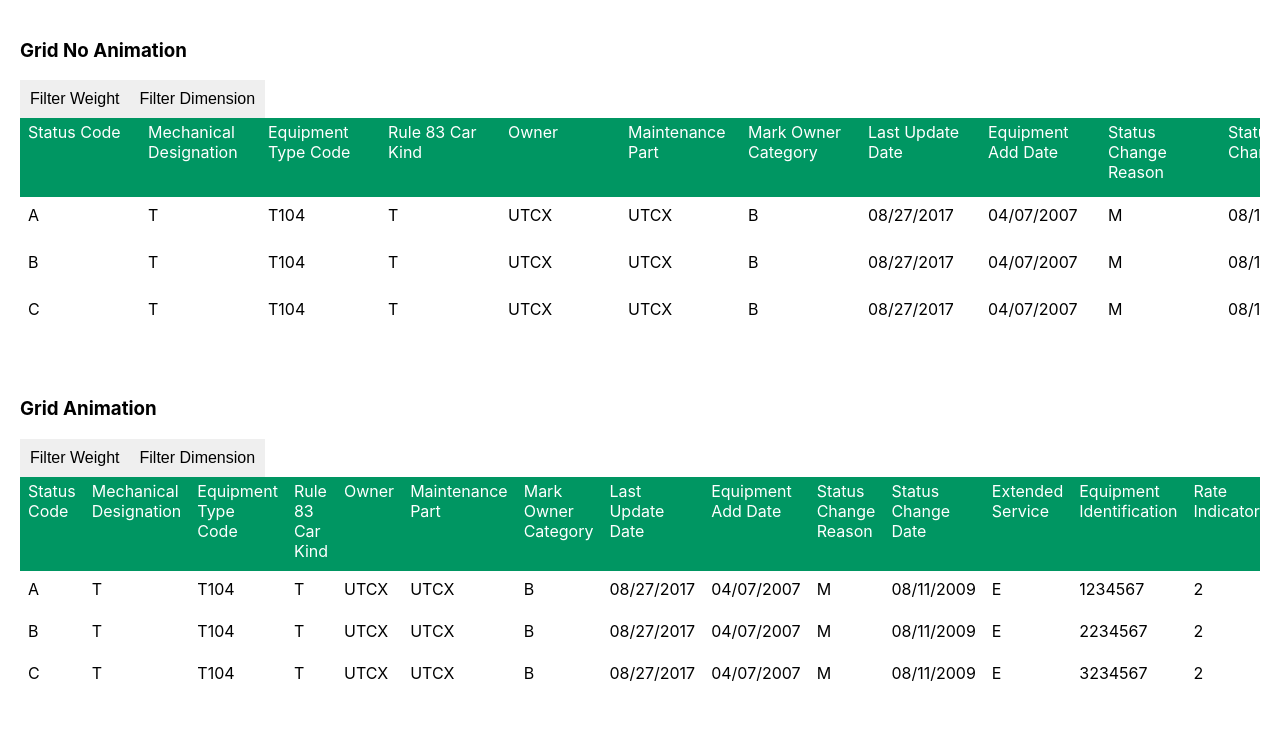
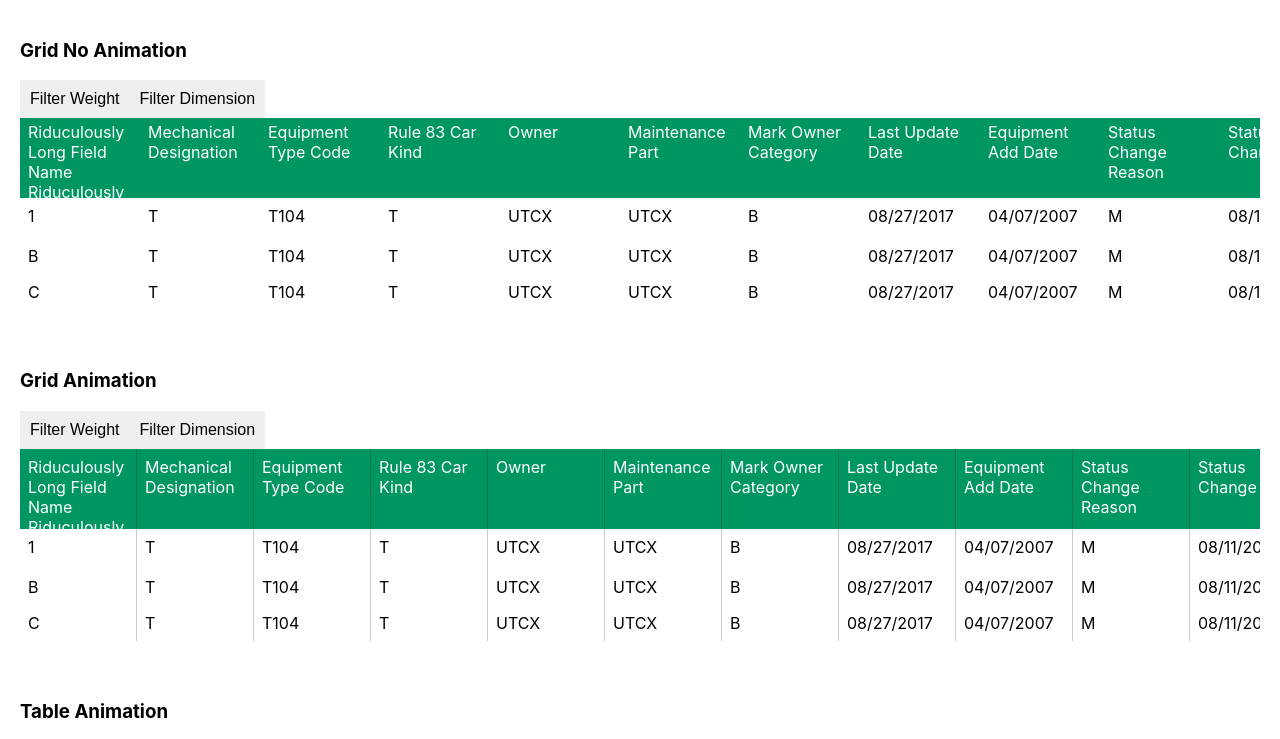
Before and after one commit to lsimrsi/big-tables, a React (Create React App) app in the folder react-ui/: page / in a window 1280 px wide. Shown: the top 739 px of the page. Built offline with nearby package versions, Linux system fonts and the light colour scheme.

Commit message:
add better styling for GridAnim

```diff
--- a/react-ui/src/components/GridAnim.css
+++ b/react-ui/src/components/GridAnim.css
@@ -1,30 +1,35 @@
 #grid-anim .table {
   display: grid;
   max-width: 100%;
-  overflow-x: auto;
-  grid-template-columns: repeat(28, min-content);
-  height: 220px;
+  overflow-x: scroll;
+  grid-template-columns: repeat(28, max-content);
+  grid-template-rows: 80px repeat(auto-fill, 40px);
 }
 
 #grid-anim .field-common {
-  box-sizing: border-box;
-  display: inline-block;
-  max-width: 120px;
+  max-width: 100px;
+  overflow-x: hidden;
+  width: 100px;
   transition: max-width 200ms, padding 200ms;
-  overflow: hidden;
 }
 
 #grid-anim .header {
-  padding: 4px 8px;
+  display: flex;
+  overflow-y: auto;
+  padding: 8px;
   background-color: #009662;
+  border-right: 1px solid rgba(54, 54, 54, 0.363);
   color: white;
 }
 
 #grid-anim .field {
   padding: 8px;
+  border-right: 1px solid #ccc;
 }
 
 #grid-anim .hide-field {
-  max-width: 0px;
-  padding: 0;
+  overflow: hidden;
+  max-width: 0;
+  padding: 8px 0;
+  border-right: none;
 }
--- a/react-ui/src/components/GridAnim.js
+++ b/react-ui/src/components/GridAnim.js
@@ -1,8 +1,9 @@
 import React, { useState } from 'react';
-import { data, weightFields, dimensionFields } from '../data';
+import { data } from '../data';
 import Record from './Record';
 import './GridAnim.css';
 import Button from './Button';
+import {isVisibleField} from '../utils/common';
 
 const GridAnim = () => {
   const [filterWeight, filterWeightSet] = useState(false);
@@ -10,12 +11,10 @@ const GridAnim = () => {
 
   const onClickFilterWeight = () => {
     filterWeightSet(!filterWeight);
-    filterDimensionSet(false);
   }
 
   const onClickFilterDimension = () => {
     filterDimensionSet(!filterDimension);
-    filterWeightSet(false);
   }
 
   return (
@@ -26,30 +25,9 @@ const GridAnim = () => {
       <div className="table">
         {Object.keys(data[0]).map(item => {
           let capped = capitalizeFirstLetters(item);
-          let hide = "";
-
-          let foundWeightField = false;
-          for (let i = 0; i < weightFields.length; i++) {
-            if (item === weightFields[i] && filterWeight) {
-              foundWeightField = true;
-              break;
-            }
-          }
-          if (!foundWeightField && filterWeight) {
-            hide = "hide-field";
-          }
-
-          let foundDimensionField = false;
-          for (let i = 0; i < dimensionFields.length; i++) {
-            if (item === dimensionFields[i] && filterDimension) {
-              foundDimensionField = true;
-              break;
-            }
-          }
-          if (!foundDimensionField && filterDimension) {
-            hide = "hide-field";
-          }
-          return <span className={`field-common header ${hide}`} key={item}>{capped}</span>
+          let isVisible = isVisibleField(item, filterWeight, filterDimension);
+          let hide = isVisible ? "" : "hide-field";
+          return <div className={`header field-common ${hide}`}><span key={item}>{capped}</span></div>
         })}
         {data.map((item, i) => {
           return <Record filterDimension={filterDimension} filterWeight={filterWeight} key={i} item={item} />
--- a/react-ui/src/components/GridNoAnim.css
+++ b/react-ui/src/components/GridNoAnim.css
@@ -1,10 +1,9 @@
 #grid-no-anim .table {
   display: grid;
   max-width: 100%;
-  overflow-x: auto;
+  overflow-x: scroll;
   grid-template-columns: repeat(28, 120px);
-  height: 220px;
-  table-layout: fixed;
+  grid-template-rows: 80px repeat(auto-fill, 40px);
 }
 
 #grid-no-anim .header {
--- a/react-ui/src/components/Record.js
+++ b/react-ui/src/components/Record.js
@@ -1,29 +1,12 @@
 import React from 'react';
-import { weightFields, dimensionFields } from '../data';
+import {isVisibleField} from '../utils/common';
 
 const Record = ({ filterWeight, filterDimension, item }) => {
   return (
     <>
       {Object.keys(item).map(field => {
-        let hide = "";
-        let foundWeightField = false;
-        for (let i = 0; i < weightFields.length; i++) {
-          if (field === weightFields[i] && filterWeight) {
-            foundWeightField = true;
-          }
-        }
-        if (!foundWeightField && filterWeight) {
-          hide = "hide-field";
-        }
-        let foundDimensionField = false;
-        for (let i = 0; i < dimensionFields.length; i++) {
-          if (field === dimensionFields[i] && filterDimension) {
-            foundDimensionField = true;
-          }
-        }
-        if (!foundDimensionField && filterDimension) {
-          hide = "hide-field";
-        }
+        let isVisible = isVisibleField(field, filterWeight, filterDimension);
+        let hide = isVisible ? "" : "hide-field";
         return <span key={"" + field + ":" + item[field]} className={"field-common field " + hide}>{item[field]}</span>
       })}
     </>
--- a/react-ui/src/components/TableAnim.css
+++ b/react-ui/src/components/TableAnim.css
@@ -17,7 +17,7 @@
 }
 
 #table-anim td, #table-anim th {
-  padding: 8px;
+  padding: 4px;
   border: 2px solid rgba(0, 0, 0, 0.212);
 }
 
--- a/react-ui/src/components/TableAnim.js
+++ b/react-ui/src/components/TableAnim.js
@@ -52,7 +52,7 @@ const TableAnim = () => {
                 if (!foundDimensionField && filterDimension) {
                   hide = "hide-field";
                 }
-                return <th className={`field-common header ${hide}`} key={item}>{capped}</th>
+                return <th className={`field-common ${hide}`} key={item}>{capped}</th>
               })}
             </tr>
           </thead>
--- a/react-ui/src/data.js
+++ b/react-ui/src/data.js
@@ -1,6 +1,6 @@
 exports.data = [
   {
-    status_code: "A",
+    riduculously_long_field_name_riduculously_long_field_name: "1",
     mechanical_designation: "T",
     equipment_type_code: "T104",
     rule_83_car_kind: "T",
--- /dev/null
+++ b/react-ui/src/utils/common.js
@@ -0,0 +1,24 @@
+import { weightFields, dimensionFields } from '../data';
+
+export const isVisibleField = (field, filterWeight, filterDimension) => {
+  // if no filters are selected, all fields are visible
+  if (!filterWeight && !filterDimension) {
+    return true;
+  }
+
+  if (filterWeight) {
+    for (let i = 0; i < weightFields.length; i++) {
+      if (field === weightFields[i]) {
+        return true;
+      }
+    }
+  }
+  if (filterDimension) {
+    for (let i = 0; i < dimensionFields.length; i++) {
+      if (field === dimensionFields[i]) {
+        return true;
+      }
+    }
+  }
+  return false;
+}
```
